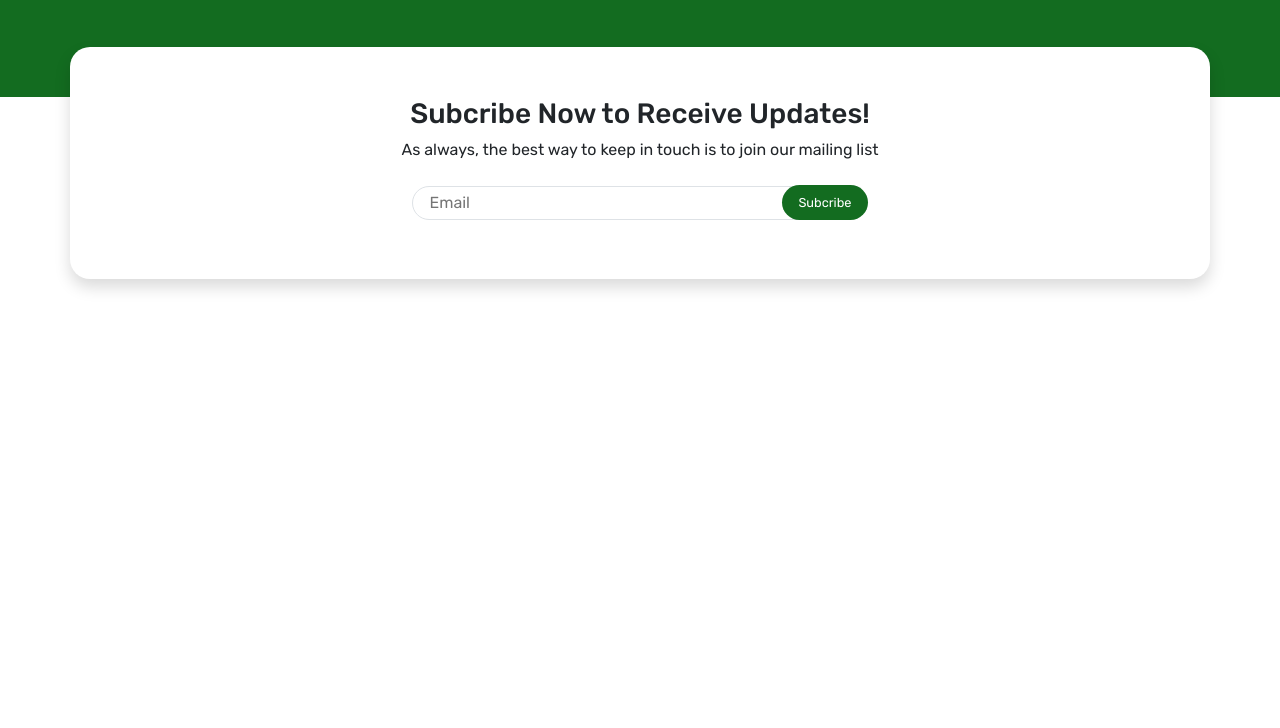
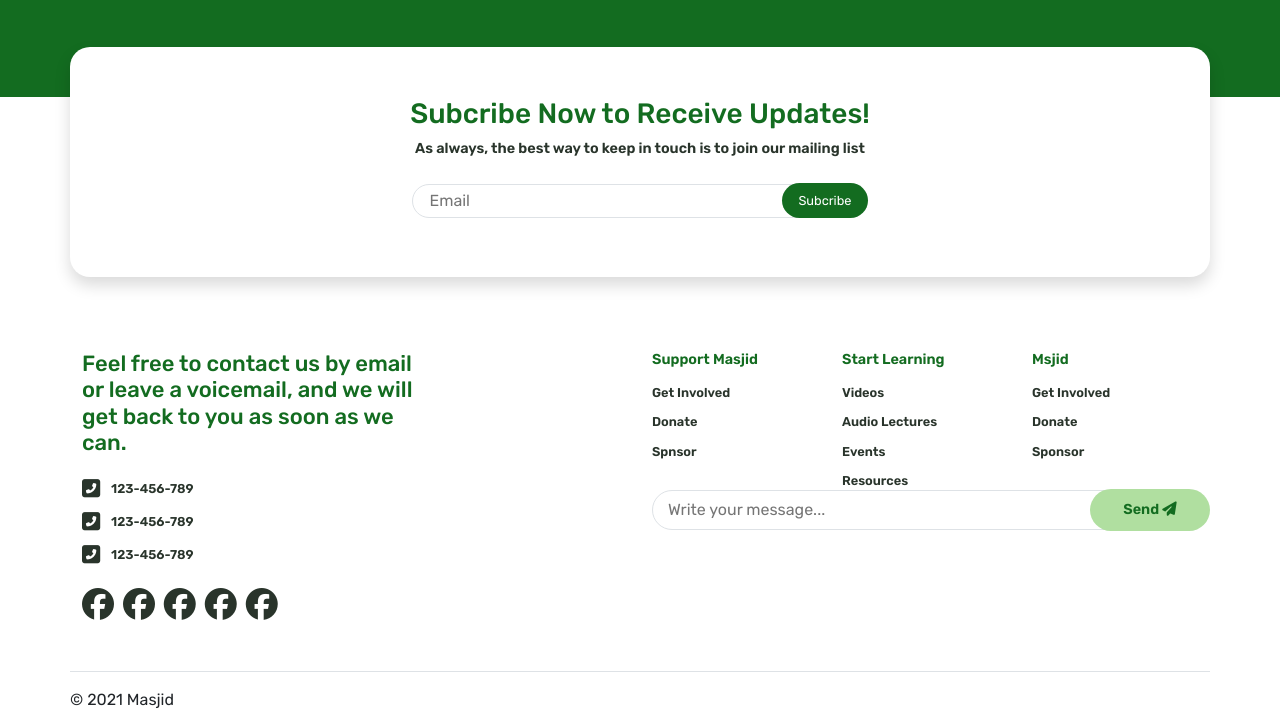
Before and after one commit to MaulanaAlirridlo/masjid, a plain HTML site: page index.html in a window 1280 px wide. Shown: the part 2945-3673 px from the top of the page. Before the commit the page ends 3274 px from the top, so only its background shows below. Drawn offline with nearby package versions, Linux system fonts and the light colour scheme.

Commit message:
Add footer

```diff
--- a/index.html
+++ b/index.html
@@ -422,8 +422,65 @@
 
 
 
-  <footer>
-
+  <footer class="mt-4">
+    <div class="container-fluid container-lg">
+      <div class="row">
+        <div class="col-4">
+          <div class="row">
+            <h4>Feel free to contact us by email or leave a voicemail, and we will get back to you as soon as we can.</h4>
+          </div>
+          <div class="row contact">
+            <p><i class="fas fa-phone-square-alt me-2"></i> 123-456-789</p>
+            <p><i class="fas fa-phone-square-alt me-2"></i> 123-456-789</p>
+            <p><i class="fas fa-phone-square-alt me-2"></i> 123-456-789</p>
+          </div>
+          <div class="row">
+            <div class="mt-4 mb-5">
+              <i class="fab fa-facebook icon"></i>
+              <i class="fab fa-facebook icon"></i>
+              <i class="fab fa-facebook icon"></i>
+              <i class="fab fa-facebook icon"></i>
+              <i class="fab fa-facebook icon"></i>
+            </div>
+          </div>
+        </div>
+        <div class="col-2"></div>
+        <div class="col">
+          <div class="row">
+            <div class="col">
+              <h5>Support Masjid</h5>
+              <p>Get Involved</p>
+              <p>Donate</p>
+              <p>Spnsor</p>
+            </div>
+            <div class="col">
+              <h5>Start Learning</h5>
+              <p>Videos</p>
+              <p>Audio Lectures</p>
+              <p>Events</p>
+              <p>Resources</p>
+            </div>
+            <div class="col">
+              <h5>Msjid</h5>
+              <p>Get Involved</p>
+              <p>Donate</p>
+              <p>Sponsor</p>
+            </div>
+          </div>
+          <div class="row">
+            <div class="message">
+              <input type="text" name="" class="rounded-pill border" placeholder="Write your message..." id="">
+              <button class="rounded-pill get-involved my-2 btn-send">
+                Send <i class="fas fa-paper-plane"></i>
+              </button>
+            </div>
+          </div>
+        </div>
+      </div>
+      <div class="row border-top py-3">
+        © 2021 Masjid
+      </div>
+    </div>
   </footer>
 
   <div class="search-wrapper d-none" id="search-wrapper">
--- a/style.css
+++ b/style.css
@@ -1,3 +1,4 @@
+/* css untuk semua element (dipake berkali") */
 :root {
   --main : #136c20;
   --sf-main : #168827;
@@ -36,6 +37,7 @@ h5 {
   float: right;
 }
 
+/* css untuk navbar */
 .navbar-toggler-icon {
   width: 1.3rem;
   height: 1.3rem;
@@ -60,7 +62,7 @@ h5 {
 }
 
 .nav-item, .get-involved, .btn-search, .search-input, .search-action, .submit-search, .carousel-button, .btn-show-details,
-.card-list .title, .event p {
+.card-list .title, .event p, footer p {
   font-size: 0.8rem;
 }
 
@@ -78,6 +80,7 @@ h5 {
   color: var(--sf-white);
 }
 
+/* css untuk semua carousel */
 .carousel-inner {
   background-color: var(--main);
   border-radius: 20px;
@@ -108,6 +111,7 @@ h5 {
   height: 300px;
 }
 
+/* css buat quick link */
 .link-wrapper {
   width: 100%;
   display: flex;
@@ -149,6 +153,7 @@ h5 {
   font-weight: 500;
 }
 
+/* css untuk waktu sholat */
 .prayer-times {
   background-image: url("./images/BDwLWz.png");
   background-size: cover;
@@ -176,6 +181,7 @@ h5 {
   font-weight: 400;
 }
 
+/* css untuk event */
 .event h5, .event p {
   margin: 0;
 }
@@ -192,6 +198,7 @@ h5 {
   color: var(--sf-black);
 }
 
+/* css untuk carousel upcoming event */
 .event .carousel-indicators {
   margin: 0;
   position: relative;
@@ -220,6 +227,7 @@ h5 {
   color: var(--st-black);
 }
 
+/* css untuk carousel bawahnya event */
 .event-banner .carousel-control-next, .event-banner .carousel-control-prev {
   width: 5.5%;
 }
@@ -244,6 +252,7 @@ h5 {
   font-size: 0.9rem;
 }
 
+/* css untuk galeri */
 .photo {
   background-image: linear-gradient(#c6ebba, white);
   padding: 2rem;
@@ -255,6 +264,7 @@ h5 {
   justify-content: center;
 }
 
+/* css untuk bagian donasi */
 .donation-wrapper {
   background-color: var(--main);
   padding: 100px;
@@ -281,6 +291,7 @@ h5 {
   margin-top: 20px;
 }
 
+/* css untuk bagian subcribe */
 .subcribe {
   border-radius: 20px;
   padding: 50px;
@@ -289,7 +300,17 @@ h5 {
   background-color: white;
 }
 
-.subcribe input {
+.subcribe h3 {
+  color: var(--main);
+}
+
+.subcribe p {
+  color: var(--sf-black);
+  font-weight: 600;
+  font-size: 0.9rem;
+}
+
+.subcribe input, .message input {
   padding: 4px 16px;
   width: 100%;
   position: relative;
@@ -299,6 +320,52 @@ h5 {
   position: relative;
   bottom: 1px;
   max-width: 86px;
+}
+
+/* css untuk footer */
+footer h4 {
+  font-size: 22px;
+}
+
+footer h5 {
+  margin-bottom: 15px;
+}
+
+footer p {
+  color: var(--sf-black);
+  font-weight: 600;
+  margin: 0;
+  margin-top: 10px!important;
+}
+
+.contact i {
+  font-size: 1.3rem;
+  bottom: -3px;
+  position: relative;
+}
+
+footer .icon {
+  font-size: 2rem;
+  width: auto;
+  color: var(--sf-black);
+  margin-right: 5px;
+}
+
+.message {
+  position: relative;
+}
+
+.message input {
+  padding: 7px 15px;
+}
+
+.btn-send {
+  float: right;
+  background-color: var(--secondary);
+  color: var(--main);
+  font-size: 0.9rem;
+  font-weight: 600;
+  padding: 10px 20px;
 }
 
 
@@ -341,6 +408,7 @@ h5 {
   text-decoration: underline;
 }
 
+/* css untuk responsive */
 /* Small devices (landscape phones, 576px and up) */
 @media (min-width: 576px) {
   .search {
@@ -392,6 +460,13 @@ h5 {
   .event-banner .carousel-inner {
     height: 310px;
   }
+
+  .btn-send {
+    position: absolute;
+    top: -9px;
+    right: 0;
+    width: 120px!important;
+  }
 }
 
 /* Extra large devices (large desktops, 1200px and up) */
```
